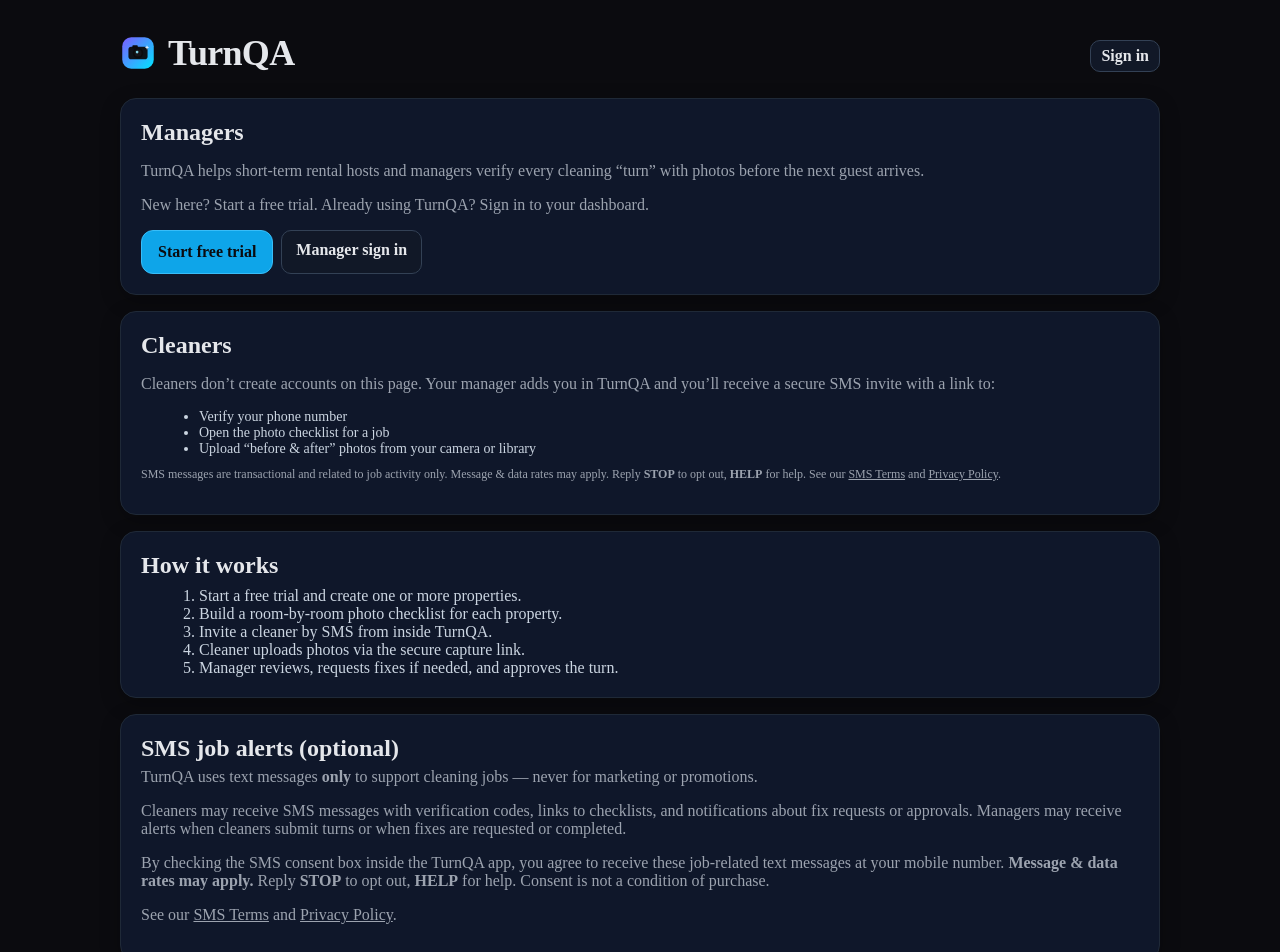
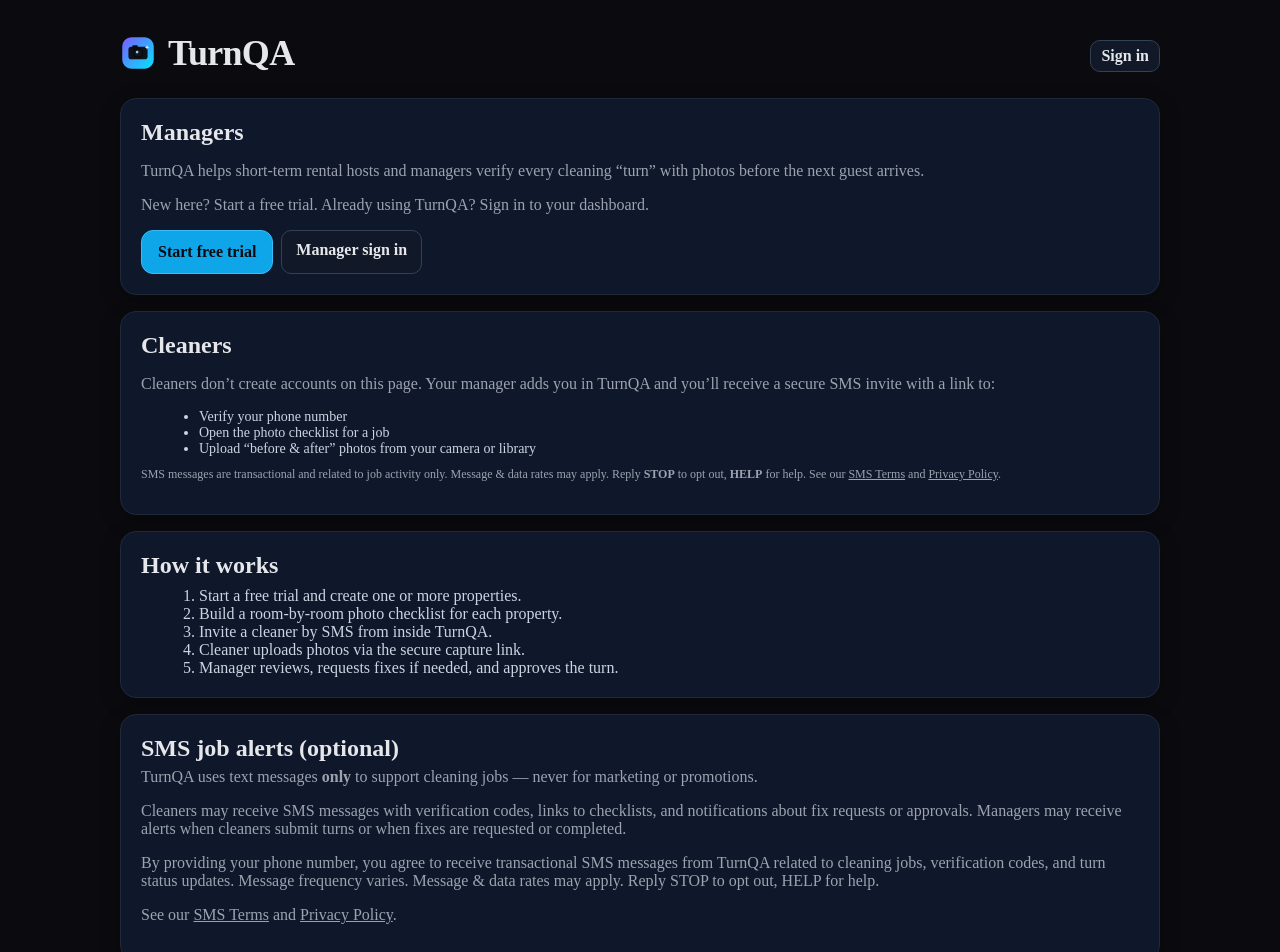
Before and after one commit to dmeadows001/turn-qa, a Next.js app: page / in a window 1280 px wide. Shown: the top 952 px of the page. Built offline with nearby package versions, Linux system fonts and the light colour scheme; no server answers.

Commit message:
Update index.js

```diff
--- a/pages/index.js
+++ b/pages/index.js
@@ -108,10 +108,9 @@ export default function Home() {
             submit turns or when fixes are requested or completed.
           </p>
           <p style={{ ...ui.muted, marginTop: 8 }}>
-            By checking the SMS consent box inside the TurnQA app, you agree to receive these
-            job-related text messages at your mobile number. <strong>Message &amp; data rates may apply.</strong>{' '}
-            Reply <strong>STOP</strong> to opt out, <strong>HELP</strong> for help. Consent is not a
-            condition of purchase.
+            By providing your phone number, you agree to receive transactional SMS messages from
+            TurnQA related to cleaning jobs, verification codes, and turn status updates. Message
+            frequency varies. Message & data rates may apply. Reply STOP to opt out, HELP for help.
           </p>
           <p style={{ ...ui.muted, marginTop: 8 }}>
             See our{' '}
```
